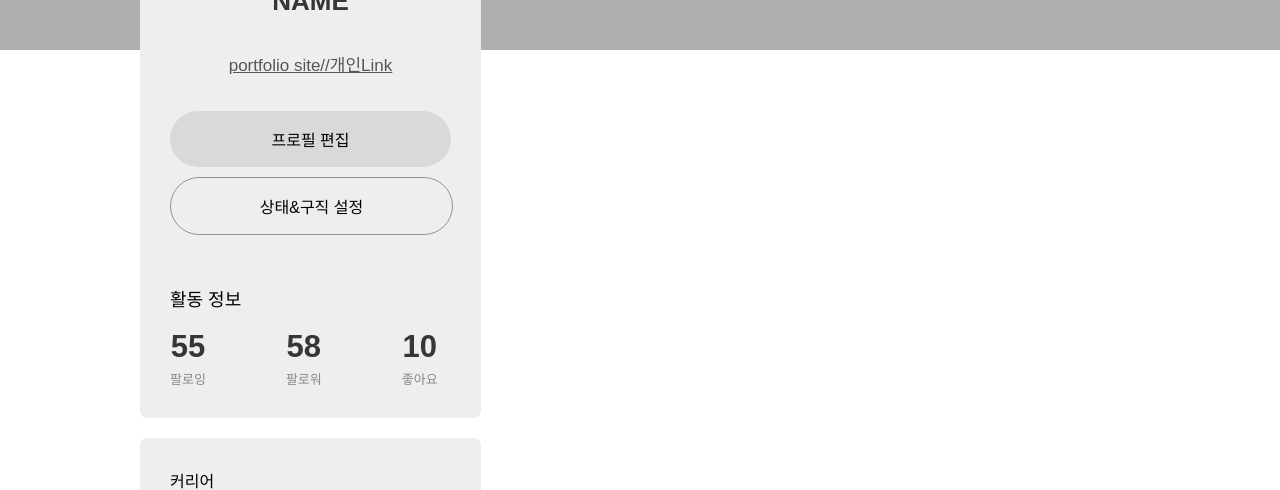
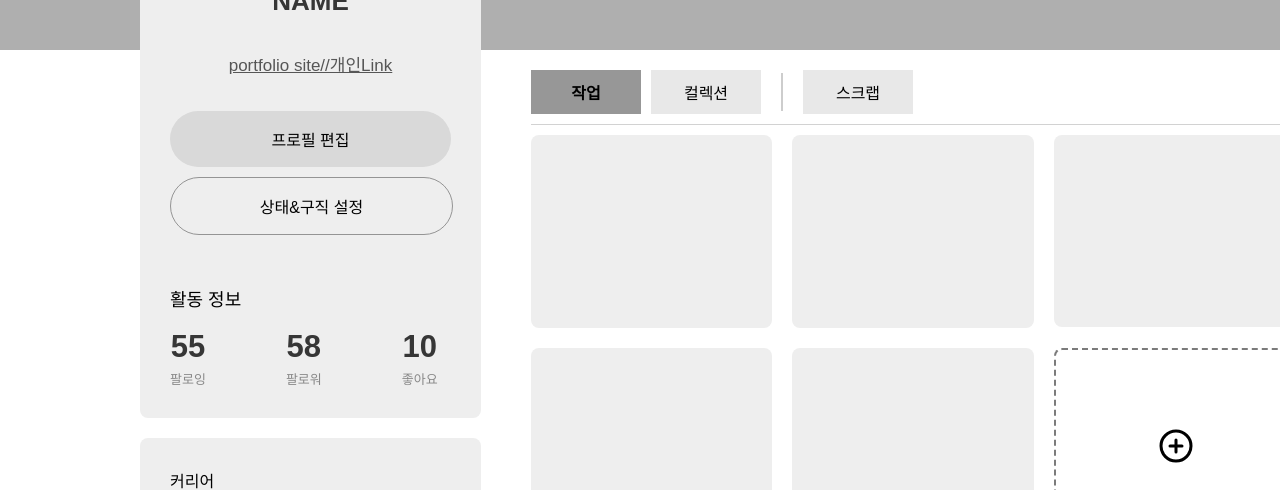
Before and after one commit to SMU-LIKELION-PROJECT-TEAM-2/resume-portfolio-frontend, a React app: page /mypage in a window 1280 px wide. Shown: the part 310-800 px from the top of the page. Built offline with nearby package versions, Linux system fonts and the light colour scheme; the HTML template or start-up script is replaced by a standard one.

Commit message:
Feat: 마이페이지 디자인 구현

```diff
--- a/package.json
+++ b/package.json
@@ -10,6 +10,7 @@
     "@tiptap/extension-placeholder": "^2.12.0",
     "@tiptap/react": "^2.12.0",
     "@tiptap/starter-kit": "^2.12.0",
+    "lucide-react": "^0.515.0",
     "react": "^19.1.0",
     "react-dom": "^19.1.0",
     "react-icons": "^5.5.0",
--- /dev/null
+++ b/src/components/MyPage/ActiveTable.jsx
@@ -0,0 +1,29 @@
+import styled from "@emotion/styled";
+import WorkGrid from "./WorkGrid";
+import CollectionGrid from "./CollectionGrid";
+import ScrapGrid from "./ScrapGrid";
+
+const TableLayout = styled.div`
+  width: auto;
+  height: auto;
+  padding-top: 10px;
+`;
+const ActiveTable = ({ activeTab }) => {
+  let content;
+  switch (activeTab) {
+    case "work":
+      content = <WorkGrid />;
+      break;
+    case "collection":
+      content = <CollectionGrid />;
+      break;
+    case "scrap":
+      content = <ScrapGrid />;
+      break;
+    default:
+      content = null;
+  }
+  return <TableLayout>{content}</TableLayout>;
+};
+
+export default ActiveTable;
--- /dev/null
+++ b/src/components/MyPage/CollectionGrid.jsx
@@ -0,0 +1,49 @@
+import { CirclePlus } from "lucide-react";
+import { GridLayout, PlusItem } from "./GridStyle";
+import styled from "@emotion/styled";
+
+const GridItem = styled.div`
+  width: 96%;
+  height: 96%;
+  aspect-ratio: 5 / 4;
+  border-radius: 8px;
+  background-color: #eeeeee;
+  display: grid;
+  grid-template-columns: repeat(2, 1fr);
+  grid-template-rows: repeat(2, 1fr);
+  gap: 6px;
+  padding: 8px;
+  overflow: hidden;
+`;
+
+const Preview = styled.div`
+  background-color: #d9d9d9;
+  border-radius: 4px;
+`;
+
+const CollectionGrid = () => {
+  return (
+    <GridLayout>
+      <GridItem>
+        <Preview />
+        <Preview />
+        <Preview />
+      </GridItem>
+      <GridItem>
+        <Preview />
+        <Preview />
+        <Preview />
+      </GridItem>
+      <GridItem>
+        <Preview />
+        <Preview />
+        <Preview />
+      </GridItem>
+      <PlusItem>
+        <CirclePlus size={"36px"} />
+      </PlusItem>
+    </GridLayout>
+  );
+};
+
+export default CollectionGrid;
--- /dev/null
+++ b/src/components/MyPage/GridStyle.jsx
@@ -0,0 +1,17 @@
+import styled from "@emotion/styled";
+
+export const GridLayout = styled.div`
+  display: grid;
+  grid-template-columns: repeat(3, 1fr);
+  gap: 20px;
+`;
+
+export const PlusItem = styled.div`
+  width: 100%;
+  aspect-ratio: 5/4;
+  border-radius: 8px;
+  border: 2px dashed #7b7b7b;
+  display: flex;
+  justify-content: center;
+  align-items: center;
+`;
--- a/src/components/MyPage/MyPageMain.jsx
+++ b/src/components/MyPage/MyPageMain.jsx
@@ -2,20 +2,57 @@ import styled from "@emotion/styled";
 import MyPageBanner from "./MyPageBanner";
 import UserProfile from "./UserProfile";
 import UserCareer from "./UserCareer";
+import TabBar from "./TabBar";
+import ActiveTable from "./ActiveTable";
+import { useState } from "react";
 
 const Main = styled.main`
   display: flex;
-  flex-direction: column;
-  gap: 20px;
   position: relative;
   padding-bottom: 80px;
+  gap: 50px;
 `;
+export const DummyData = [
+  { id: 1, type: "work", title: "작업1", tags: ["UXUI"] },
+  { id: 2, type: "collection", title: "컬렉션1", tags: ["피드백"] },
+  { id: 3, type: "scrap", title: "스크랩1", tags: ["그래픽"] },
+  { id: 4, type: "work", title: "작업2", tags: ["UXUI"] },
+  { id: 5, type: "collection", title: "컬렉션2", tags: ["피드백"] },
+  { id: 6, type: "scrap", title: "스크랩2", tags: ["그래픽"] },
+  { id: 7, type: "work", title: "작업3", tags: ["UXUI"] },
+  { id: 8, type: "collection", title: "컬렉션3", tags: ["피드백"] },
+  { id: 9, type: "scrap", title: "스크랩3", tags: ["그래픽"] },
+  { id: 10, type: "work", title: "작업4", tags: ["UXUI"] },
+  { id: 11, type: "collection", title: "컬렉션4", tags: ["피드백"] },
+  { id: 12, type: "scrap", title: "스크랩4", tags: ["그래픽"] },
+];
 const MyPageMain = () => {
+  const [activeTab, setActiveTab] = useState("work");
+
+  const handleTab = (item) => {
+    setActiveTab(item);
+  };
+
   return (
     <Main>
       <MyPageBanner />
-      <UserProfile />
-      <UserCareer />
+      <section
+        style={{ display: "flex", flexDirection: "column", gap: "20px" }}
+      >
+        <UserProfile />
+        <UserCareer />
+      </section>
+      <section
+        style={{
+          display: "flex",
+          flexDirection: "column",
+          marginTop: "320px",
+          width: "60%",
+        }}
+      >
+        <TabBar activeTab={activeTab} handleTab={handleTab} />
+        <ActiveTable activeTab={activeTab} />
+      </section>
     </Main>
   );
 };
--- /dev/null
+++ b/src/components/MyPage/ScrapGrid.jsx
@@ -0,0 +1,49 @@
+import styled from "@emotion/styled";
+import { GridLayout } from "./GridStyle";
+
+const GridItem = styled.div`
+  width: 96%;
+  aspect-ratio: 5 / 4;
+  border-radius: 8px;
+  background-color: #eeeeee;
+  display: grid;
+  grid-template-columns: repeat(2, 1fr);
+  grid-template-rows: repeat(2, 1fr);
+  gap: 6px;
+  padding: 8px;
+  overflow: hidden;
+`;
+
+const Preview = styled.div`
+  background-color: #d9d9d9;
+  border-radius: 4px;
+`;
+
+const ScrapGrid = () => {
+  return (
+    <GridLayout>
+      <GridItem>
+        <Preview />
+        <Preview />
+        <Preview />
+      </GridItem>
+      <GridItem>
+        <Preview />
+        <Preview />
+        <Preview />
+      </GridItem>
+      <GridItem>
+        <Preview />
+        <Preview />
+        <Preview />
+      </GridItem>
+      <GridItem>
+        <Preview />
+        <Preview />
+        <Preview />
+      </GridItem>
+    </GridLayout>
+  );
+};
+
+export default ScrapGrid;
--- /dev/null
+++ b/src/components/MyPage/TabBar.jsx
@@ -0,0 +1,55 @@
+import styled from "@emotion/styled";
+import { useState } from "react";
+
+const TabButton = styled.p`
+  height: 44px;
+  width: 110px;
+  margin-block: 0px 10px;
+  text-align: center;
+  align-content: center;
+  background-color: ${({ active }) => (active ? "#979797" : "#e8e8e8")};
+  font-weight: ${({ active }) => (active ? "600" : "400")};
+  cursor: pointer;
+`;
+
+const TabBar = ({ activeTab, handleTab }) => {
+  return (
+    <nav
+      style={{
+        display: "flex",
+        gap: "10px",
+        width: "100%",
+        borderBottom: "1px solid #D2D2D2",
+        alignItems: "center",
+      }}
+    >
+      <TabButton
+        active={activeTab === "work"}
+        onClick={() => handleTab("work")}
+      >
+        작업
+      </TabButton>
+      <TabButton
+        active={activeTab === "collection"}
+        onClick={() => handleTab("collection")}
+      >
+        컬렉션
+      </TabButton>
+      <p
+        style={{
+          border: "1px solid #CDCDCD",
+          height: "36px",
+          margin: "0 10px 10px 10px",
+        }}
+      ></p>
+      <TabButton
+        active={activeTab === "scrap"}
+        onClick={() => handleTab("scrap")}
+      >
+        스크랩
+      </TabButton>
+    </nav>
+  );
+};
+
+export default TabBar;
--- /dev/null
+++ b/src/components/MyPage/WorkGrid.jsx
@@ -0,0 +1,27 @@
+import styled from "@emotion/styled";
+import { GridLayout, PlusItem } from "./GridStyle";
+import { CirclePlus } from "lucide-react";
+
+const GridItem = styled.div`
+  width: 100%;
+  aspect-ratio: 5 / 4;
+  border-radius: 8px;
+  background-color: #eeeeee;
+`;
+
+const WorkGrid = () => {
+  return (
+    <GridLayout>
+      <GridItem></GridItem>
+      <GridItem></GridItem>
+      <GridItem></GridItem>
+      <GridItem></GridItem>
+      <GridItem></GridItem>
+      <PlusItem>
+        <CirclePlus size={"36px"} />
+      </PlusItem>
+    </GridLayout>
+  );
+};
+
+export default WorkGrid;
```
Also changed, not shown: 1 other file (tests, documents, lock files or other folders).
